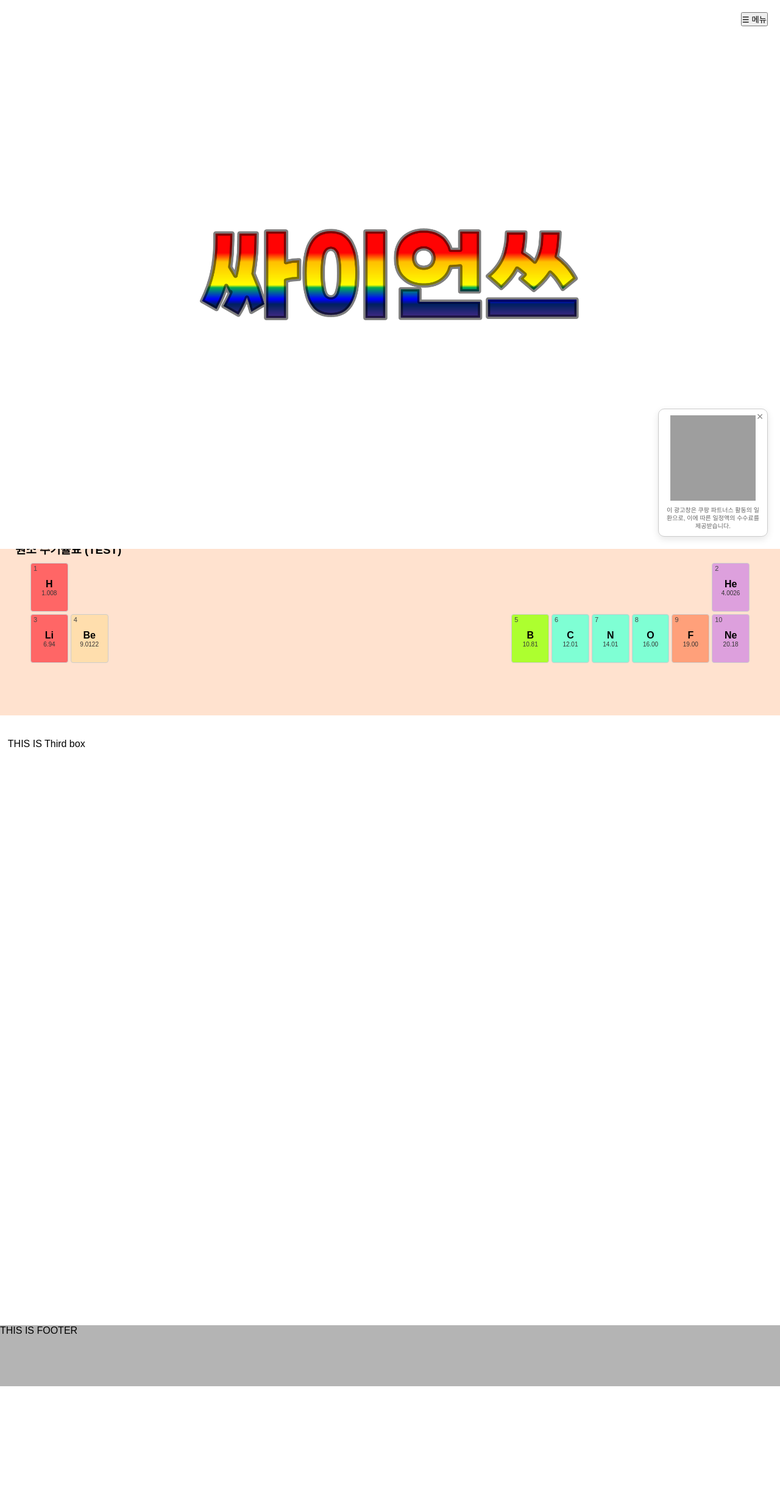
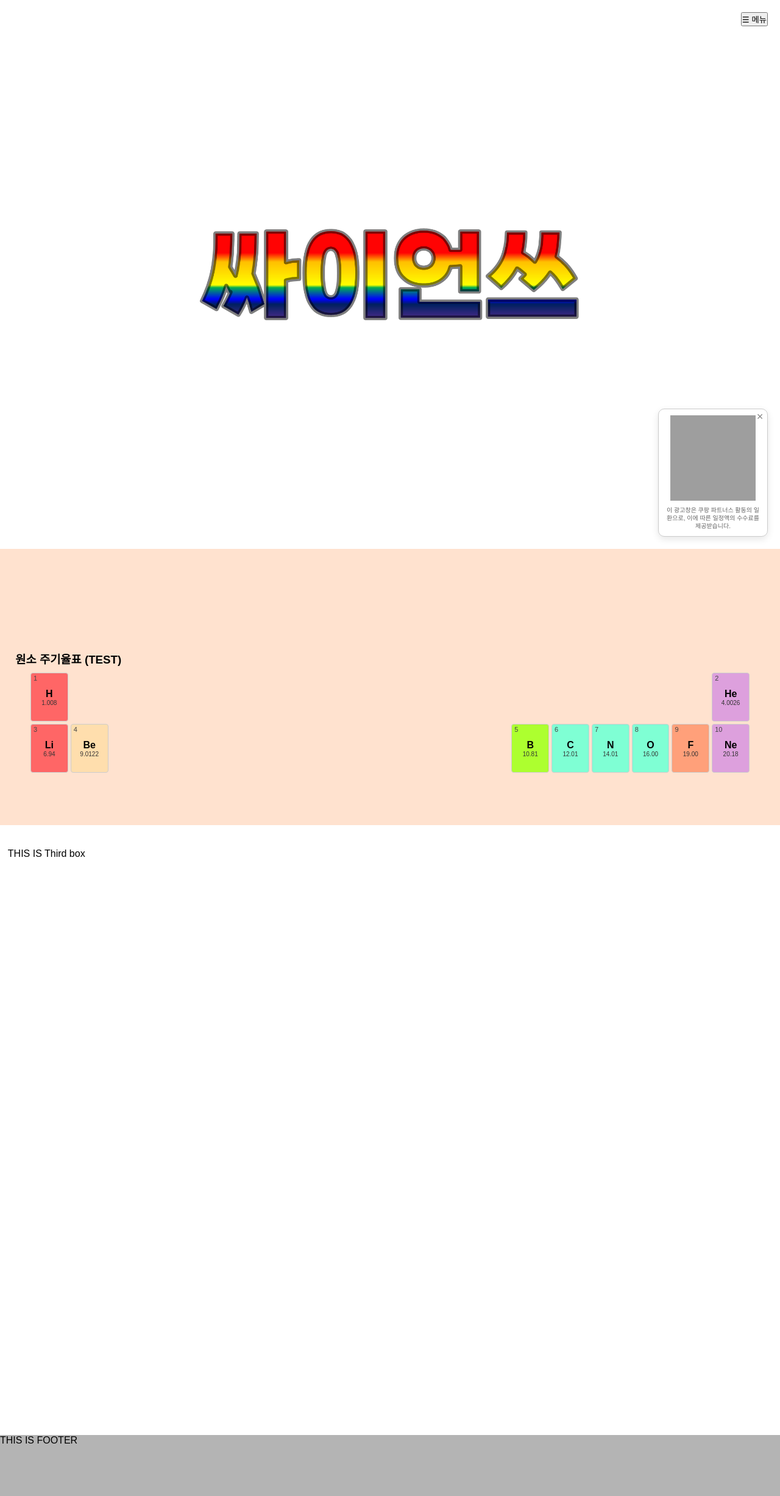
Before and after one commit to GaemiGaemi/science, a Jekyll site: the page built from index.html, in a window 1280 px wide. Shown: the whole page at 61% size. Built offline with Jekyll 4.4.1, drawn with Linux system fonts in a browser that asks for light colours; before the commit the page ends 2273 px from its top, so only the background shows below that; grey boxes are pictures that could not be loaded.

Commit message:
Update style.css

```diff
--- a/assets/css/style.css
+++ b/assets/css/style.css
@@ -47,7 +47,7 @@ body, html {
   justify-content: center;
 }
 .middle {
-  margin-top: 45dvh;
+  margin-top: 55dvh;
   background: rgb(255, 226, 207);
 }
 .third {
```
